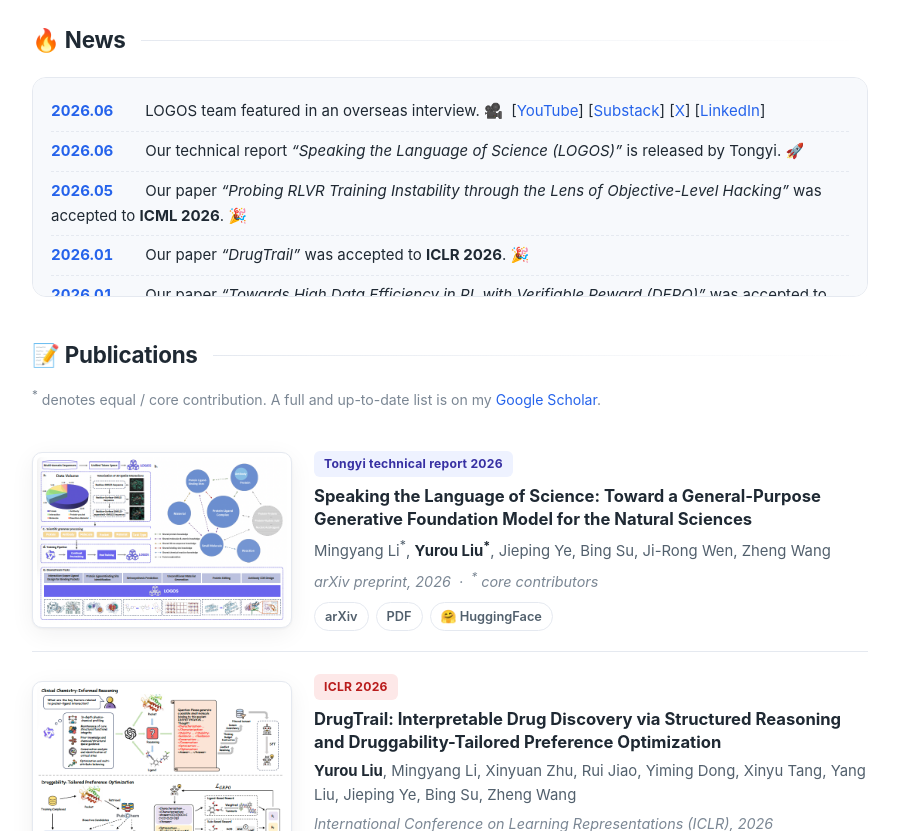
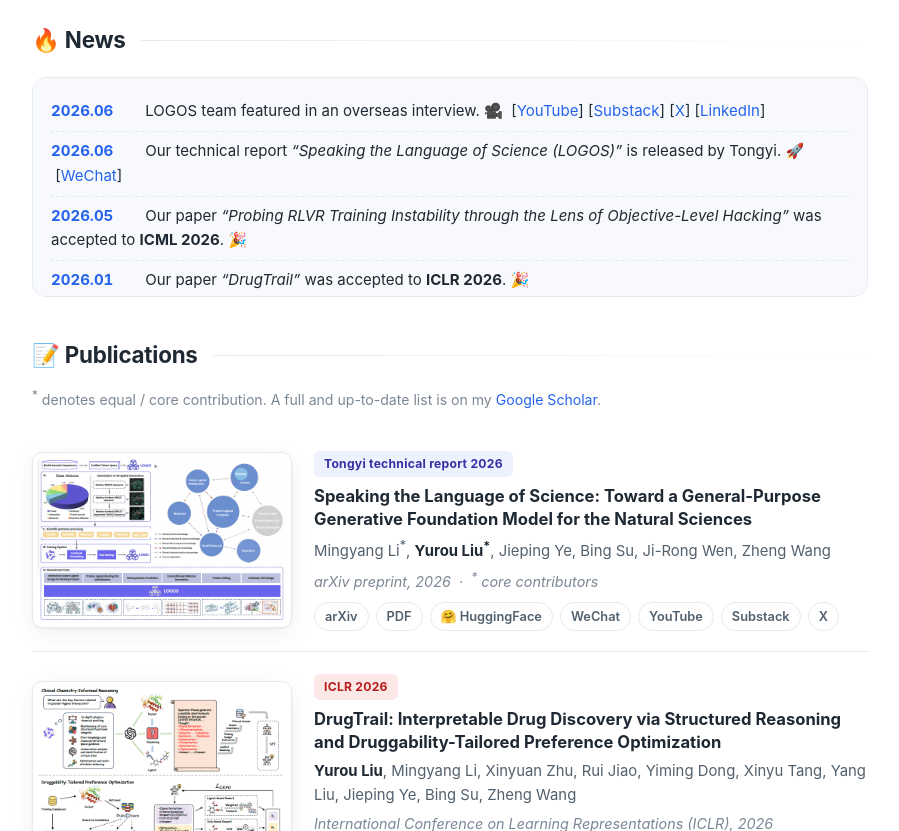
Before and after one commit to liuyurou1/liuyurou1.github.io, a plain HTML site: page index.html in a window 1280 px wide. Shown: the part 600-1431 px from the top of the page, without its empty margins (190-1089 px from the left). Drawn offline with Linux system fonts and the light colour scheme; some icons are missing.

Commit message:
LOGOS pub: add WeChat/YouTube/Substack/X links; news: add WeChat

```diff
--- a/index.html
+++ b/index.html
@@ -80,7 +80,7 @@
       <div class="news-box">
         <ul class="news-list">
           <li><span class="news-date">2026.06</span> LOGOS team featured in an overseas interview. 🎥 &nbsp;[<a href="https://youtu.be/_0ns1oz3qhM?si=KUAIRQXzPkujzOSD" target="_blank" rel="noopener">YouTube</a>] [<a href="https://tongyilab.substack.com/p/teaching-ai-a-common-language-for" target="_blank" rel="noopener">Substack</a>] [<a href="https://x.com/i/broadcasts/1vJpPPWlEgdJE" target="_blank" rel="noopener">X</a>] [<a href="https://www.linkedin.com/posts/alibaba-tongyi-lab_ready-to-share-01-teaching-ai-a-common-activity-7477722863358316544-jwgd" target="_blank" rel="noopener">LinkedIn</a>]</li>
-          <li><span class="news-date">2026.06</span> Our technical report <em>“Speaking the Language of Science (LOGOS)”</em> is released by Tongyi. 🚀</li>
+          <li><span class="news-date">2026.06</span> Our technical report <em>“Speaking the Language of Science (LOGOS)”</em> is released by Tongyi. 🚀 &nbsp;[<a href="https://mp.weixin.qq.com/s/50q5uY849FKnBzk1Q04MRg" target="_blank" rel="noopener">WeChat</a>]</li>
           <li><span class="news-date">2026.05</span> Our paper <em>“Probing RLVR Training Instability through the Lens of Objective-Level Hacking”</em> was accepted to <strong>ICML 2026</strong>. 🎉</li>
           <li><span class="news-date">2026.01</span> Our paper <em>“DrugTrail”</em> was accepted to <strong>ICLR 2026</strong>. 🎉</li>
           <li><span class="news-date">2026.01</span> Our paper <em>“Towards High Data Efficiency in RL with Verifiable Reward (DEPO)”</em> was accepted to <strong>ICLR 2026</strong>. 🎉</li>
@@ -110,6 +110,10 @@
             <a href="https://arxiv.org/abs/2606.16905" target="_blank" rel="noopener">arXiv</a>
             <a href="https://arxiv.org/pdf/2606.16905" target="_blank" rel="noopener">PDF</a>
             <a href="https://huggingface.co/LOGOS-Hub" target="_blank" rel="noopener">🤗 HuggingFace</a>
+            <a href="https://mp.weixin.qq.com/s/50q5uY849FKnBzk1Q04MRg" target="_blank" rel="noopener">WeChat</a>
+            <a href="https://youtu.be/_0ns1oz3qhM?si=KUAIRQXzPkujzOSD" target="_blank" rel="noopener">YouTube</a>
+            <a href="https://tongyilab.substack.com/p/teaching-ai-a-common-language-for" target="_blank" rel="noopener">Substack</a>
+            <a href="https://x.com/i/broadcasts/1vJpPPWlEgdJE" target="_blank" rel="noopener">X</a>
           </div>
         </div>
       </article>
```
